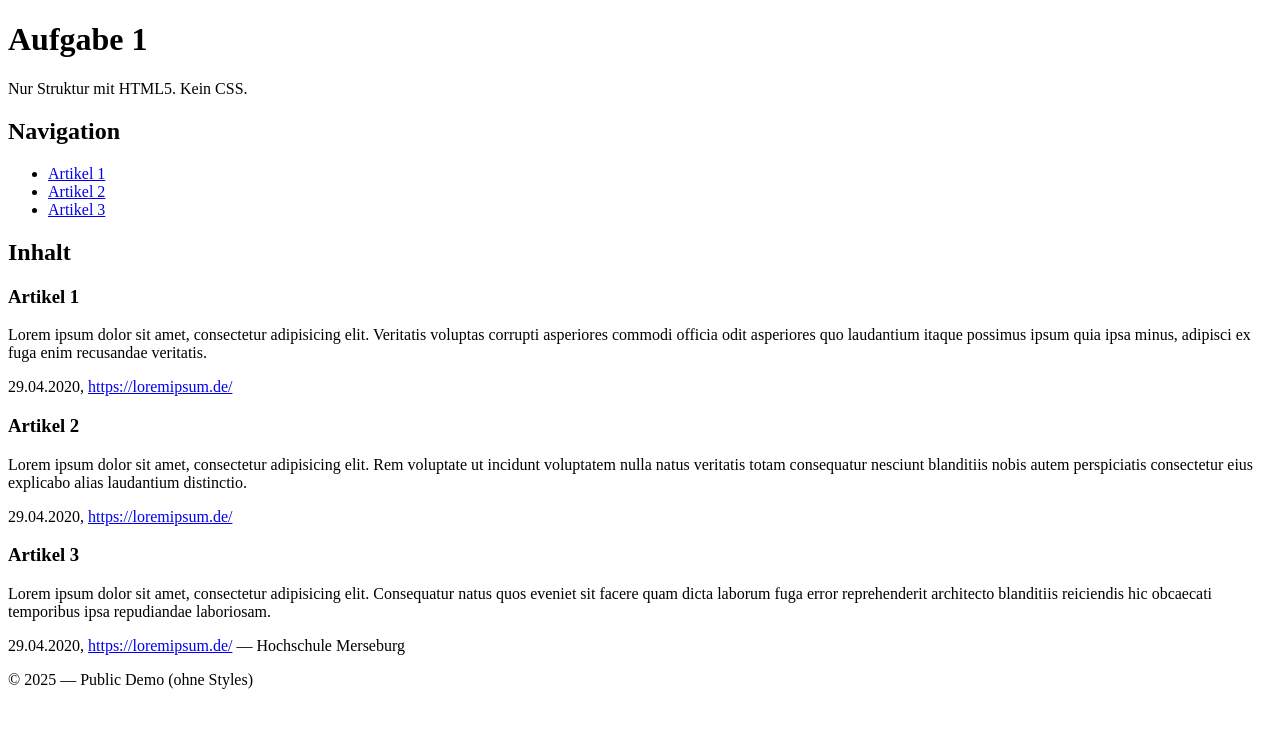
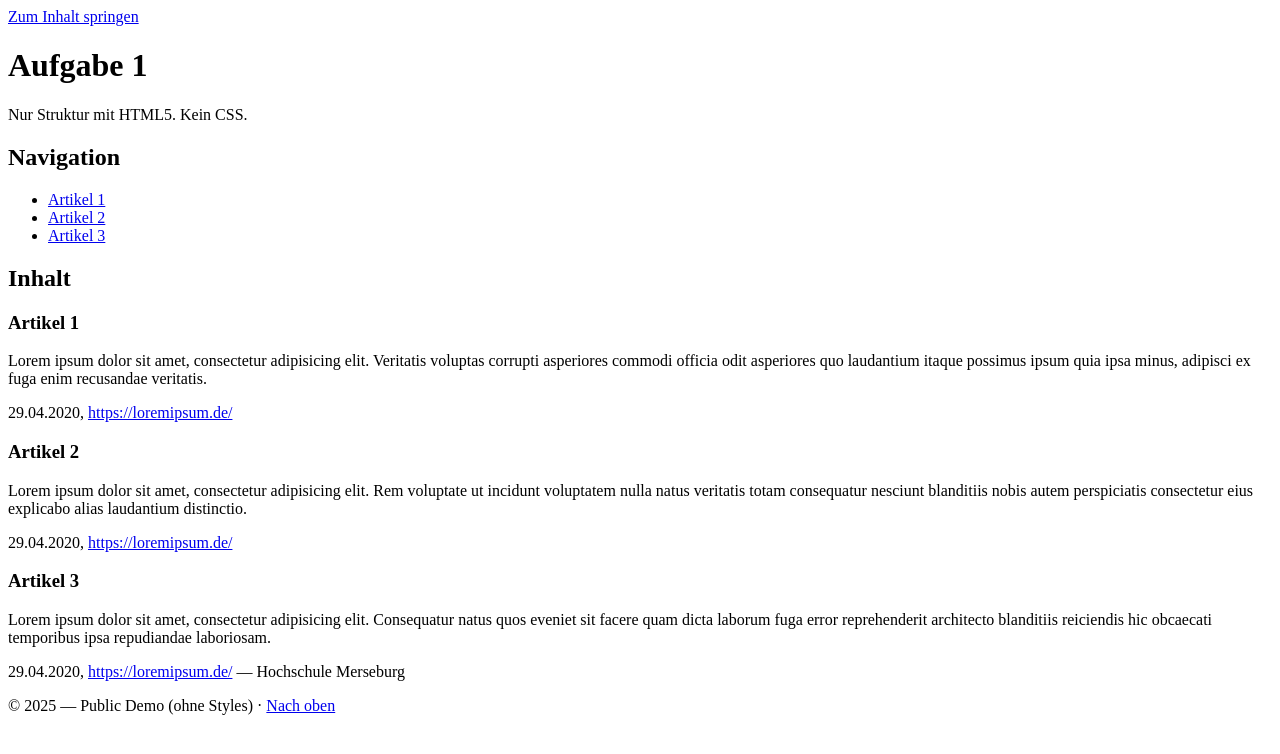
Before and after one commit to eyaa5/aufgabe-01-public, a plain HTML site: page index.html in a window 1280 px wide. Drawn offline with Linux system fonts and the light colour scheme.

Commit message:
feat: add skip link + global footer + back-to-top

```diff
--- a/index.html
+++ b/index.html
@@ -2,12 +2,15 @@
 <html lang="de">
 <head>
   <meta charset="UTF-8">
-  <title>Aufgabe 1 – HTML5 Semantischer Aufbau (Public)</title>
+  <title>Aufgabe 1 – HTML5 Semantischer Aufbau</title>
 </head>
 <body>
+  <!-- Public version: keine persönlichen Daten -->
 
+  <!-- Barrierefreiheit: Skip-Link (ohne CSS sichtbar, aber okay) -->
+  <a href="#inhalt">Zum Inhalt springen</a>
 
-  <header>
+  <header id="top">
     <h1>Aufgabe 1</h1>
     <p>Nur Struktur mit HTML5. Kein CSS.</p>
   </header>
@@ -22,29 +25,38 @@
       </ul>
     </nav>
 
-    <h2>Inhalt</h2>
+    <h2 id="inhalt">Inhalt</h2>
 
     <article id="artikel1">
       <h3>Artikel 1</h3>
       <p>Lorem ipsum dolor sit amet, consectetur adipisicing elit. Veritatis voluptas corrupti asperiores commodi officia odit asperiores quo laudantium itaque possimus ipsum quia ipsa minus, adipisci ex fuga enim recusandae veritatis.</p>
-      <footer><time datetime="2020-04-29">29.04.2020</time>, <a href="https://loremipsum.de/">https://loremipsum.de/</a></footer>
+      <footer>
+        <time datetime="2020-04-29">29.04.2020</time>,
+        <a href="https://loremipsum.de/">https://loremipsum.de/</a>
+      </footer>
     </article>
 
     <article id="artikel2">
       <h3>Artikel 2</h3>
       <p>Lorem ipsum dolor sit amet, consectetur adipisicing elit. Rem voluptate ut incidunt voluptatem nulla natus veritatis totam consequatur nesciunt blanditiis nobis autem perspiciatis consectetur eius explicabo alias laudantium distinctio.</p>
-      <footer><time datetime="2020-04-29">29.04.2020</time>, <a href="https://loremipsum.de/">https://loremipsum.de/</a></footer>
+      <footer>
+        <time datetime="2020-04-29">29.04.2020</time>,
+        <a href="https://loremipsum.de/">https://loremipsum.de/</a>
+      </footer>
     </article>
 
     <article id="artikel3">
       <h3>Artikel 3</h3>
       <p>Lorem ipsum dolor sit amet, consectetur adipisicing elit. Consequatur natus quos eveniet sit facere quam dicta laborum fuga error reprehenderit architecto blanditiis reiciendis hic obcaecati temporibus ipsa repudiandae laboriosam.</p>
-      <footer><time datetime="2020-04-29">29.04.2020</time>, <a href="https://loremipsum.de/">https://loremipsum.de/</a> — Hochschule Merseburg</footer>
+      <footer>
+        <time datetime="2020-04-29">29.04.2020</time>,
+        <a href="https://loremipsum.de/">https://loremipsum.de/</a> — Hochschule Merseburg
+      </footer>
     </article>
   </main>
 
   <footer>
-    <p>© 2025 — Public Demo (ohne Styles)</p>
+    <p>© 2025 — Public Demo (ohne Styles) · <a href="#top">Nach oben</a></p>
   </footer>
 </body>
 </html>
```
